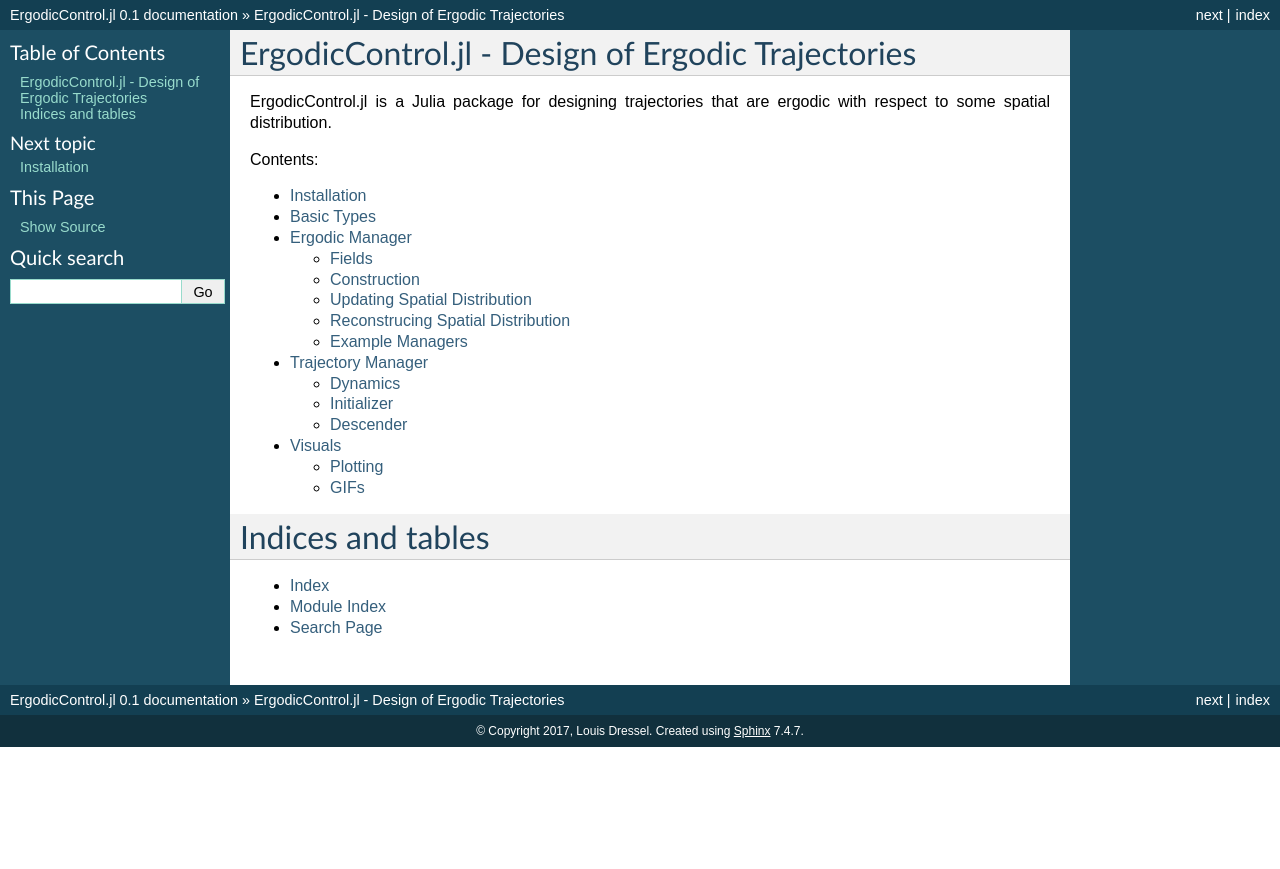
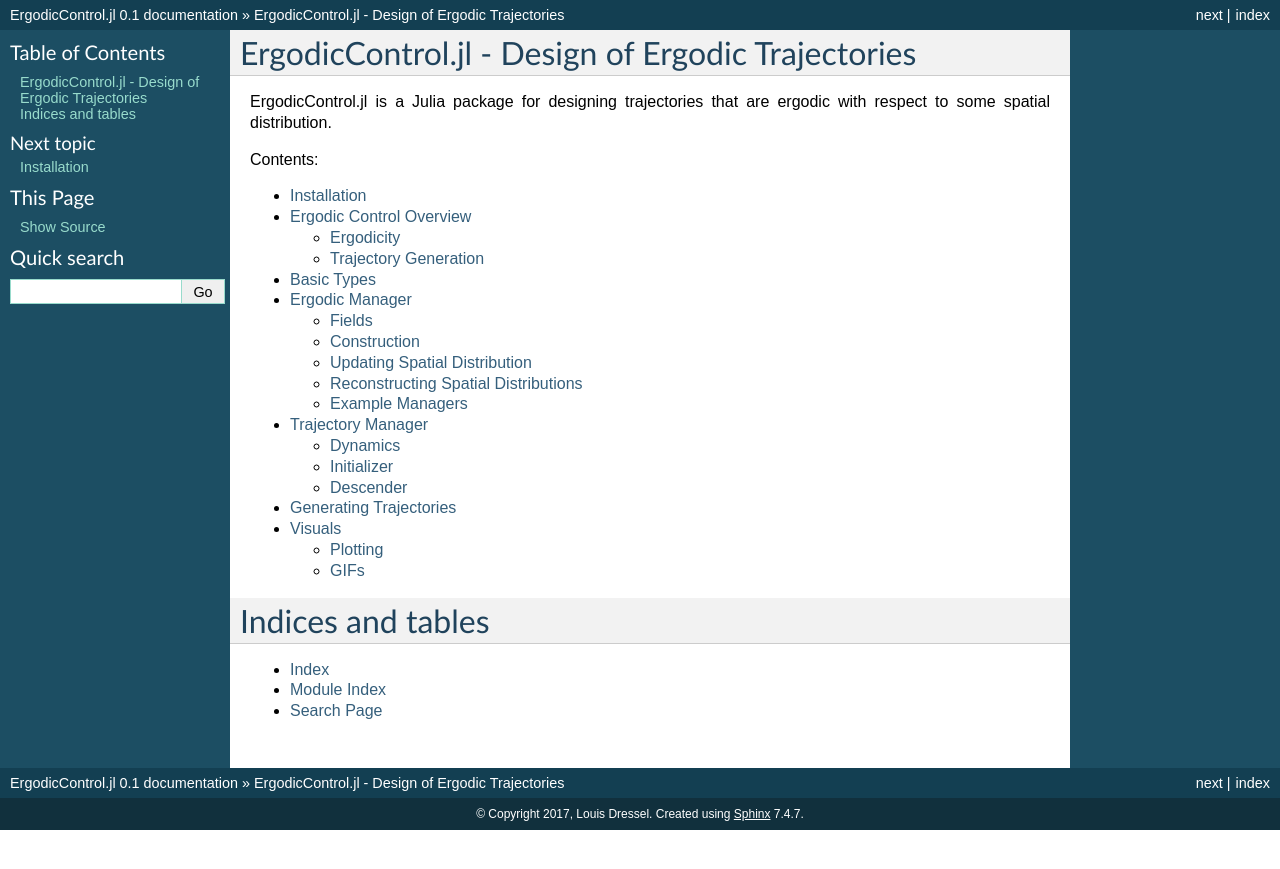
Before and after one commit to dressel/ErgodicControl.jl, a Sphinx documentation site: the page built from docs/index.rst, in a window 1280 px wide. Shown: the top 869 px of the page. Built offline with Sphinx 7.4.7, drawn with Linux system fonts in a browser that asks for light colours.

Commit message:
improved documentation

```diff
--- /dev/null
+++ b/docs/ergodic_control.rst
@@ -0,0 +1,13 @@
+==========================
+Ergodic Control Overview
+==========================
+
+Brief overview of ergodic control gathering.
+
+
+Ergodicity
+===========
+
+
+Trajectory Generation
+======================
--- a/docs/ergodic_manager.rst
+++ b/docs/ergodic_manager.rst
@@ -35,8 +35,8 @@ The function `phik!` can be used to update the spatial distribution `phi` and Fo
     phik!(em::ErgodicManager, d::Matrix{Float64})
 
 
-Reconstrucing Spatial Distribution
-====================================
+Reconstructing Spatial Distributions
+=====================================
 Sometimes we want to reconstruct a spatial distribution from the Fourier coefficients, to see how well the Fourier coefficients capture the distribution.
 ::
 
--- a/docs/index.rst
+++ b/docs/index.rst
@@ -13,9 +13,11 @@ ErgodicControl.jl is a Julia package for designing trajectories that are ergodic
    :caption: Contents:
 
     Installation <installation.rst>
+    Ergodic Control Overview <ergodic_control.rst>
     Basic Types <basic_types.rst>
     Ergodic Manager <ergodic_manager.rst>
     Trajectory Manager <trajectory_manager.rst>
+    Generating Trajectories <generating_trajectories.rst>
     Visuals <visuals.rst>
 
 
--- a/docs/visuals.rst
+++ b/docs/visuals.rst
@@ -4,6 +4,12 @@ Visuals
 
 Plotting
 ===========
+To plot the spatial distribution of an ErgodicManager, just use plot.
+::
+
+    em = ErgodicManager("single gaussian")
+    plot(em)
 
 GIFs
 ===========
+You can create gifs of ergodic trajectory generation.
```
Also changed, not shown: docs/generating_trajectories.rst (added, +16 -0 lines).
